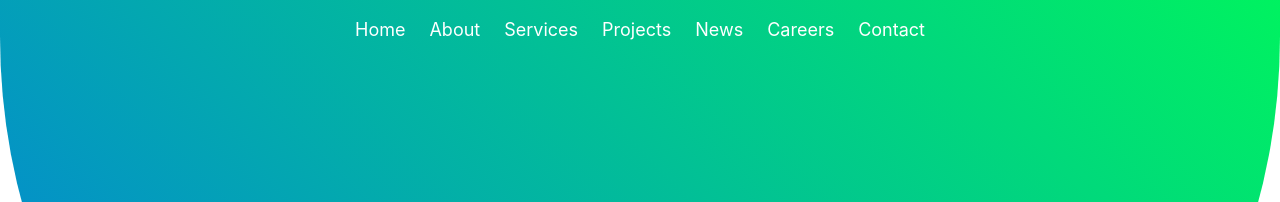
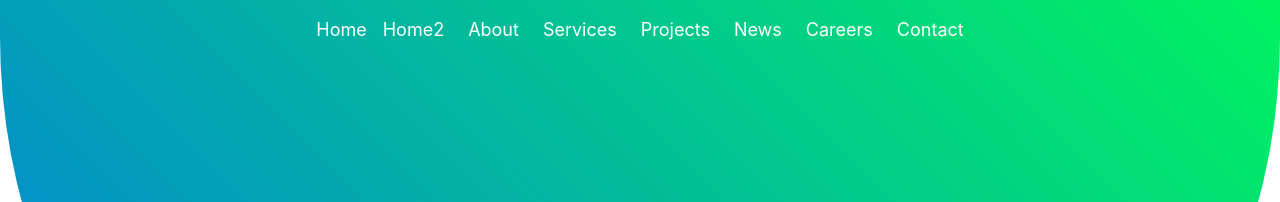
Before and after one commit to Parikhyash61/IT-baesd-website, a plain HTML site: page index.html in a window 1280 px wide. Shown: the top 202 px of the page. Drawn offline with nearby package versions, Linux system fonts and the light colour scheme; files whose address does not match are found by name.

Commit message:
changes in index file

```diff
--- a/index.html
+++ b/index.html
@@ -23,6 +23,9 @@
                     <ul class="navbar-nav mx-auto">
                         <li class="nav-item">
                             <a class="nav-link text-capitalize" href="#home">home</a>
+                        </li>
+                        <li class="nav-item">
+                            <a class="nav-link text-capitalize" href="#home">home2</a>
                         </li>
                         <li class="nav-item ml-xl-2">
                             <a class="nav-link text-capitalize" href="#about">About</a>
```
